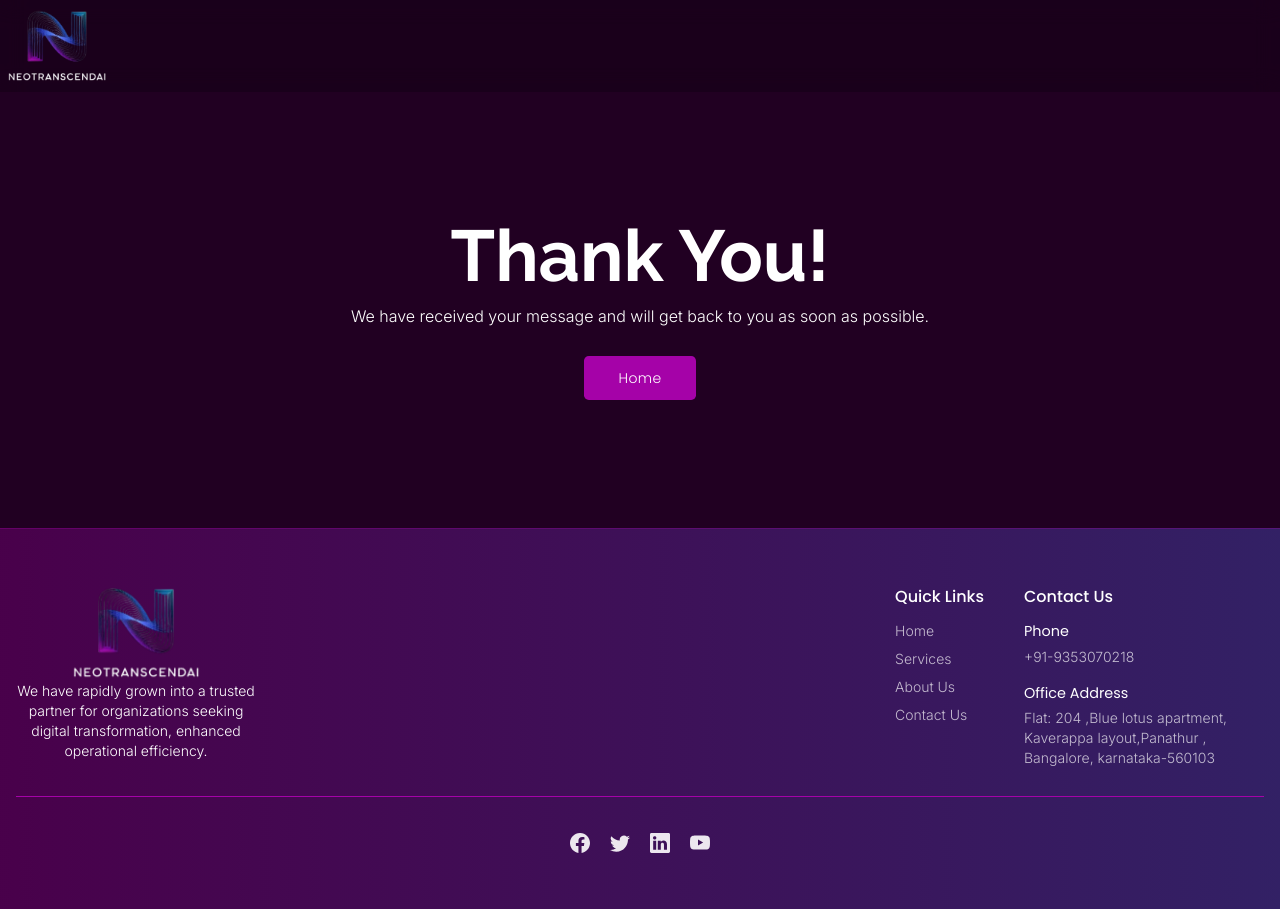
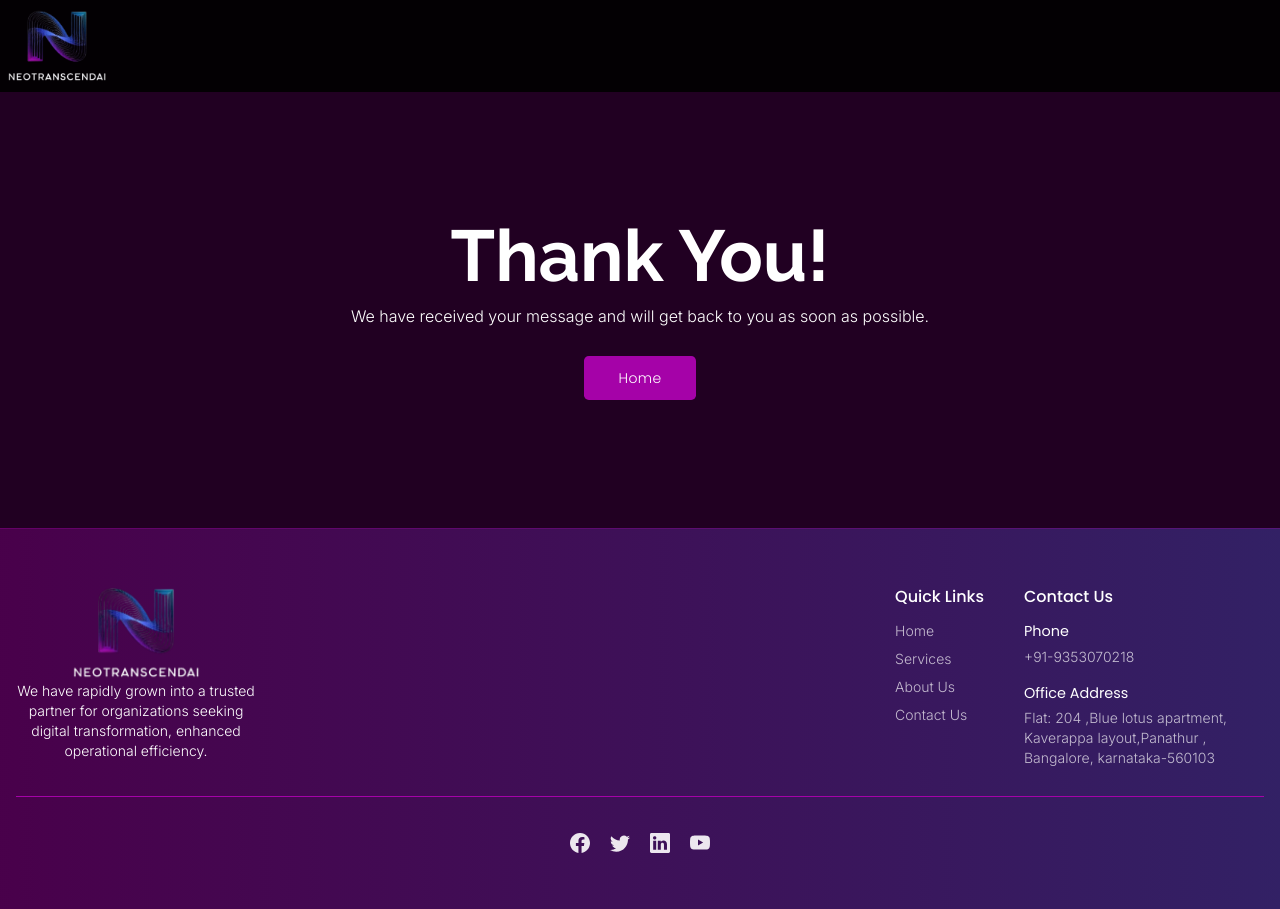
Before and after one commit to remeessalam/novaaigen, a React (Create React App) app: page /thankyou in a window 1280 px wide. Built offline with nearby package versions, Linux system fonts and the light colour scheme.

Commit message:
thank you page header color changed

```diff
--- a/src/pages/Thankyou.jsx
+++ b/src/pages/Thankyou.jsx
@@ -6,7 +6,7 @@ import { BsFacebook, BsLinkedin, BsTwitter, BsYoutube } from "react-icons/bs";
 const Thankyou = () => {
   return (
     <div className="min-h-screen flex flex-col justify-between bg-primary/20">
-      <div className="py-4 top-0 w-full bg-black/20 backdrop-blur-md z-50 text-white">
+      <div className="py-4 top-0 w-full bg-black/90 backdrop-blur-md z-50 text-white">
         <div className="wrapper flex justify-between items-center gap-10">
           <div className="flex justify-between items-center gap-20 w-full pl-[1rem] lg:pl-0">
             <Link to="/">
```
